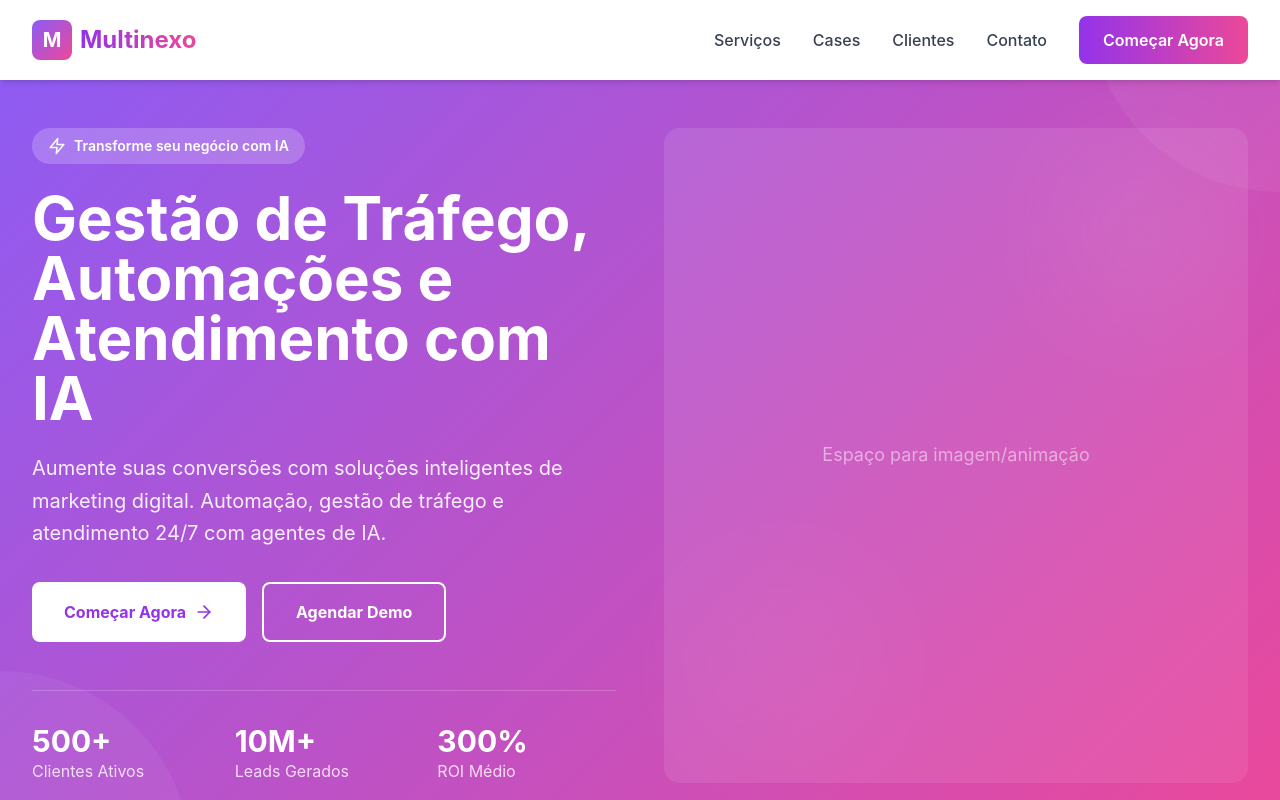
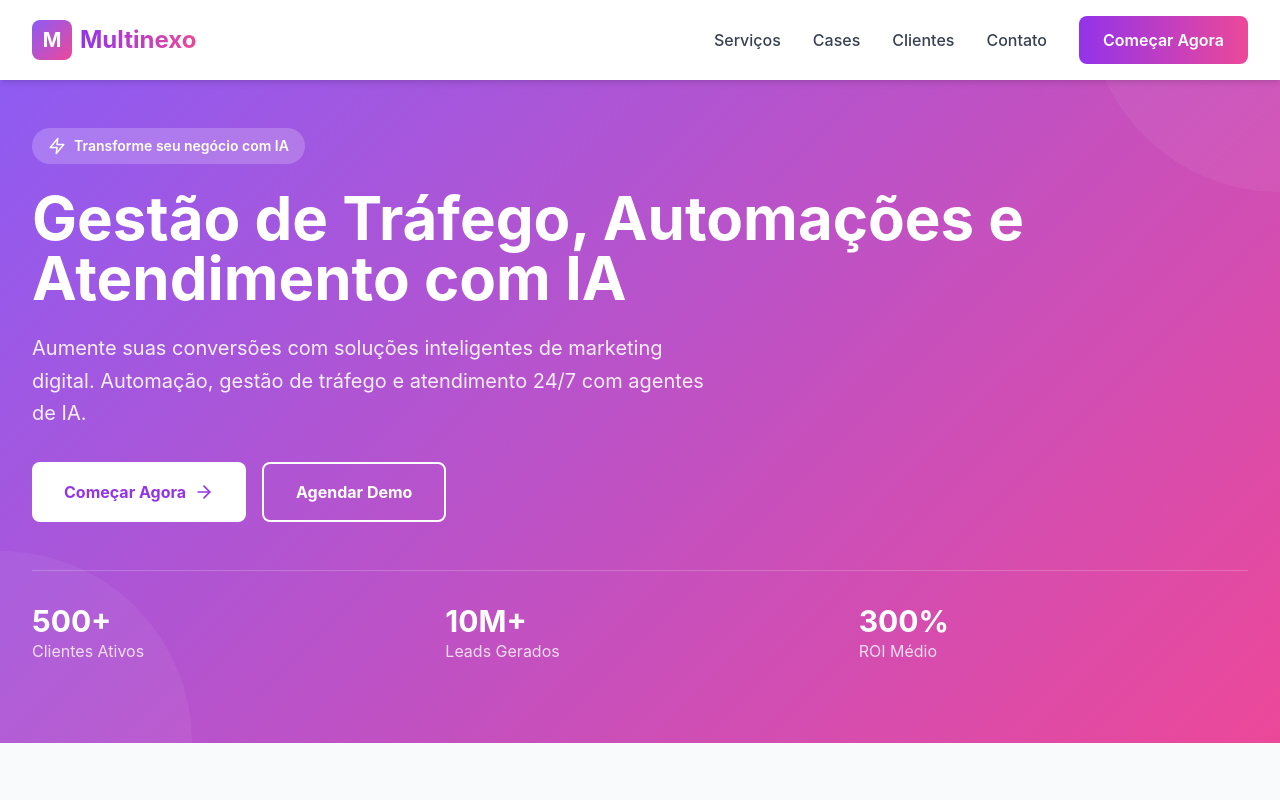
Before and after one commit to svconquiste-star/Multinexo, a Next.js app: page / in a window 1280 px wide. Shown: the top 800 px of the page. Built offline with nearby package versions, Linux system fonts and the light colour scheme.

Commit message:
Remove image placeholder from Hero section

```diff
--- a/components/Hero.tsx
+++ b/components/Hero.tsx
@@ -10,8 +10,6 @@ export default function Hero() {
       <div className="absolute bottom-0 left-0 w-96 h-96 bg-white opacity-5 rounded-full -ml-48 -mb-48"></div>
 
       <div className="max-w-7xl mx-auto relative z-10">
-        <div className="grid grid-cols-1 md:grid-cols-2 gap-12 items-center">
-          {/* Left Content */}
         <div className="text-white">
           <div className="inline-flex items-center space-x-2 bg-white bg-opacity-20 px-4 py-2 rounded-full mb-6">
             <Zap size={18} />
@@ -22,11 +20,11 @@ export default function Hero() {
             Gestão de Tráfego, Automações e Atendimento com IA
           </h1>
 
-            <p className="text-xl text-white text-opacity-90 mb-8 leading-relaxed">
+          <p className="text-xl text-white text-opacity-90 mb-8 leading-relaxed max-w-2xl">
             Aumente suas conversões com soluções inteligentes de marketing digital. Automação, gestão de tráfego e atendimento 24/7 com agentes de IA.
           </p>
 
-            <div className="flex flex-col sm:flex-row gap-4">
+          <div className="flex flex-col sm:flex-row gap-4 mb-12">
             <button className="flex items-center justify-center space-x-2 px-8 py-4 bg-white text-purple-600 font-bold rounded-lg hover:shadow-xl transition-all duration-300 transform hover:scale-105">
               <span>Começar Agora</span>
               <ArrowRight size={20} />
@@ -37,7 +35,7 @@ export default function Hero() {
           </div>
 
           {/* Stats */}
-            <div className="grid grid-cols-3 gap-6 mt-12 pt-8 border-t border-white border-opacity-20">
+          <div className="grid grid-cols-3 gap-6 pt-8 border-t border-white border-opacity-20">
             <div>
               <p className="text-3xl font-bold">500+</p>
               <p className="text-white text-opacity-80">Clientes Ativos</p>
@@ -52,21 +50,6 @@ export default function Hero() {
             </div>
           </div>
         </div>
-
-          {/* Right Visual */}
-          <div className="relative h-96 md:h-full">
-            <div className="absolute inset-0 bg-gradient-to-br from-white to-pink-200 opacity-10 rounded-2xl"></div>
-            <div className="absolute top-10 right-10 w-32 h-32 bg-white opacity-10 rounded-full blur-3xl"></div>
-            <div className="absolute bottom-10 left-10 w-40 h-40 bg-pink-300 opacity-10 rounded-full blur-3xl"></div>
-
-            {/* Placeholder for image or animation */}
-            <div className="flex items-center justify-center h-full">
-              <div className="text-center text-white text-opacity-50">
-                <p className="text-lg">Espaço para imagem/animação</p>
-              </div>
-            </div>
-          </div>
-        </div>
       </div>
     </section>
   )
```
Lines whose indentation alone changed are shown as unchanged.
